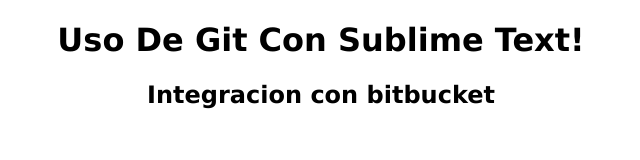
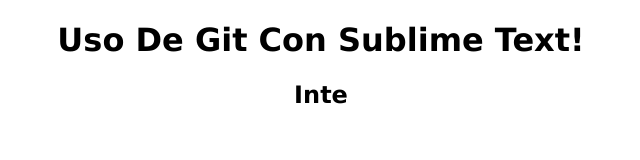
Before and after one commit to Montiel7/example, a plain HTML site: page mi-repositorio/index.html in a window 1280 px wide. Shown: the whole page, without its empty margins (319-959 px from the left). Drawn offline with Linux system fonts and the light colour scheme.

Commit message:
agregando

```diff
--- a/mi-repositorio/index.html
+++ b/mi-repositorio/index.html
@@ -7,7 +7,7 @@
 </head>
 <body>
 	<h1>Uso De Git Con Sublime Text!</h1>
-	<h2>Integracion con bitbucket</h2>
+	<h2>Inte</h2>
 
 </body>
 </html>
```
